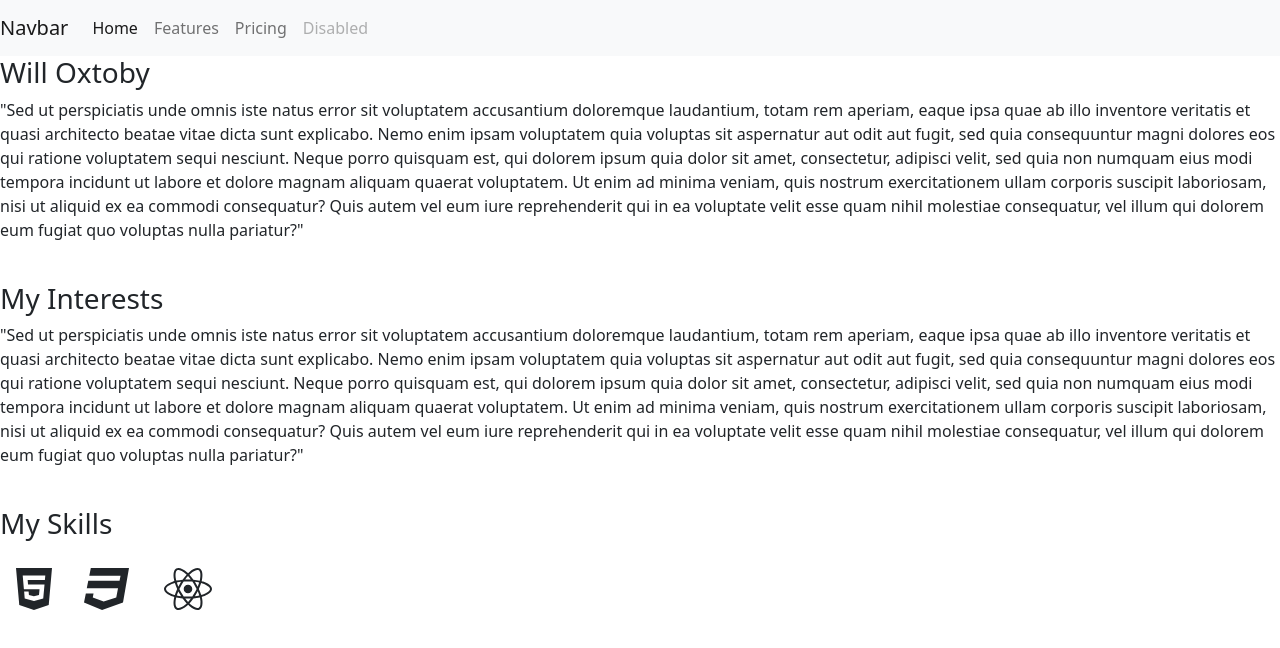
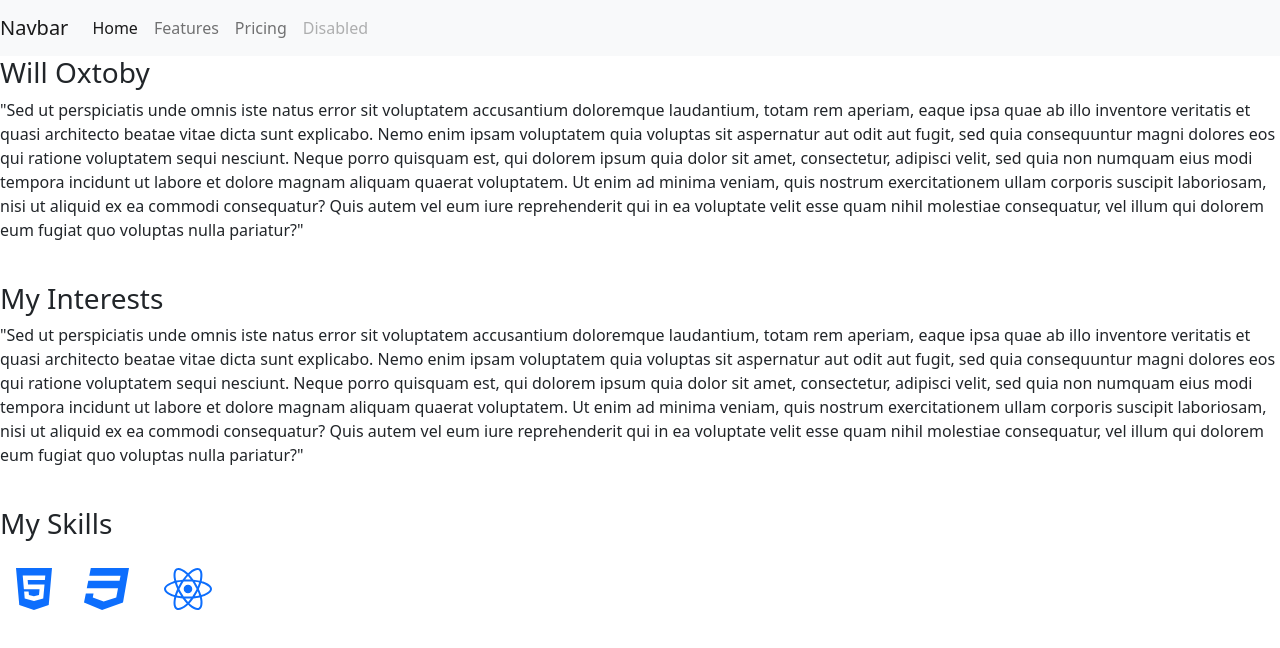
Before and after one commit to Will4422/personal-portfolio, a React (Create React App) app in the folder my-app/: page / in a window 1280 px wide. Shown: the top 648 px of the page. Built offline with nearby package versions, Linux system fonts and the light colour scheme.

Commit message:
added links for interests

```diff
--- a/my-app/src/interests.js
+++ b/my-app/src/interests.js
@@ -14,9 +14,15 @@ const Interests = () => {
         <div>
             <h3>My Skills</h3>
             <div>
-            <FontAwesomeIcon icon={faHtml5} size="3x" className='skillIcon'/>
-            <FontAwesomeIcon icon={faCss3}  size="3x" className='skillIcon'/>
-            <FontAwesomeIcon icon={faReact} size="3x" className='skillIcon'/>
+                <a href="https://www.w3schools.com/html/" target="_blank">
+                    <FontAwesomeIcon icon={faHtml5} size="3x" className='skillIcon'/>
+                </a>
+                <a href="https://www.w3.org/Style/CSS/Overview.en.html" target="_blank">
+                    <FontAwesomeIcon icon={faCss3}  size="3x" className='skillIcon'/>
+                </a>
+                <a href="https://reactjs.org/" target="_blank">
+                    <FontAwesomeIcon icon={faReact} size="3x" className='skillIcon'/>
+                </a>
             </div>
         </div>
     );
```
